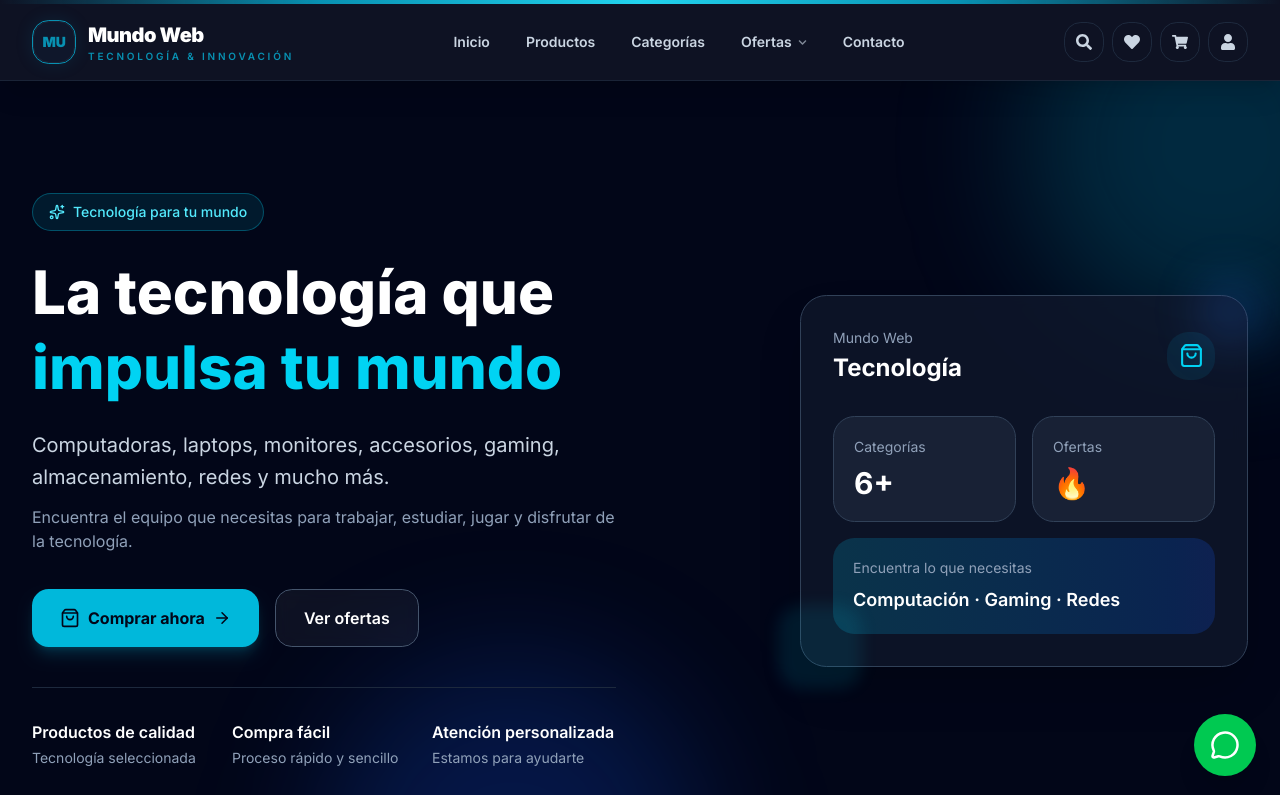
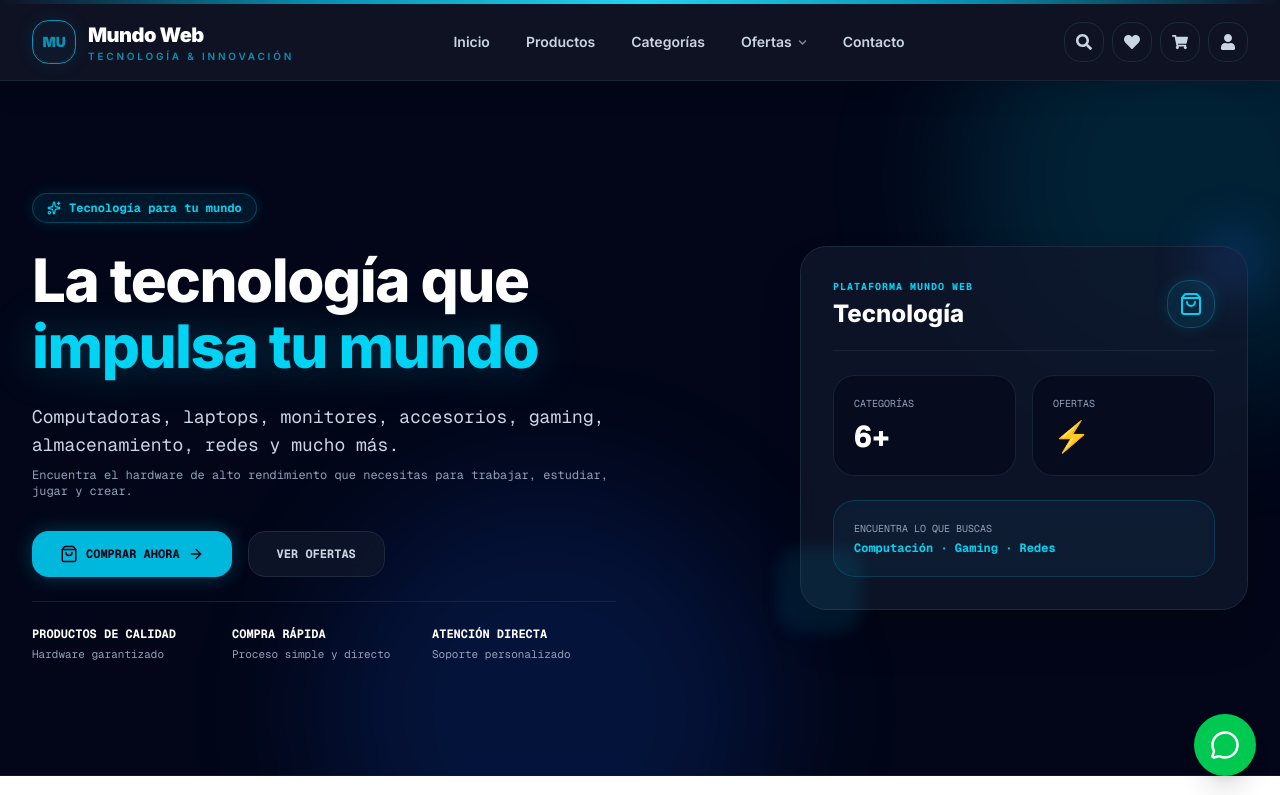
Before and after one commit to rossnelartigas-dot/mundo-web, a Next.js app: page / in a window 1280 px wide. Shown: the top 795 px of the page. Built offline with nearby package versions, Linux system fonts and the light colour scheme; no server answers; the database is empty.

Commit message:
Actualizar Hero.tsx

```diff
--- a/src/components/Hero.tsx
+++ b/src/components/Hero.tsx
@@ -3,41 +3,45 @@ import { ArrowRight, ShoppingBag, Sparkles } from "lucide-react";
 
 export default function Hero() {
   return (
-    <section className="relative overflow-hidden bg-slate-950 text-white">
-      {/* Fondo decorativo */}
-      <div className="absolute inset-0">
-        <div className="absolute -right-32 -top-32 h-96 w-96 rounded-full bg-cyan-500/20 blur-3xl" />
-        <div className="absolute -bottom-40 left-1/4 h-96 w-96 rounded-full bg-blue-600/20 blur-3xl" />
+    <section className="relative overflow-hidden bg-slate-950 text-slate-100 border-b border-slate-900">
+      {/* LUGES Y GLOW DE FONDO */}
+      <div className="absolute inset-0 pointer-events-none">
+        <div className="absolute -right-32 -top-32 h-[450px] w-[450px] rounded-full bg-cyan-500/15 blur-3xl" />
+        <div className="absolute -bottom-40 left-1/4 h-[450px] w-[450px] rounded-full bg-blue-600/15 blur-3xl" />
       </div>
 
       <div className="relative mx-auto max-w-7xl px-6 py-20 sm:py-24 lg:px-8 lg:py-28">
         <div className="grid items-center gap-12 lg:grid-cols-2">
-          {/* Contenido */}
-          <div className="max-w-3xl">
-            <div className="mb-6 inline-flex items-center gap-2 rounded-full border border-cyan-400/30 bg-cyan-400/10 px-4 py-2 text-sm font-medium text-cyan-300">
-              <Sparkles size={16} />
-              Tecnología para tu mundo
+
+          {/* COLUMNA IZQUIERDA: TEXTO Y BOTONES */}
+          <div className="max-w-3xl space-y-6">
+
+            {/* BADGE */}
+            <div className="inline-flex items-center gap-2 rounded-xl border border-cyan-500/30 bg-cyan-500/10 px-3.5 py-1.5 text-xs font-mono font-bold text-cyan-400 shadow-[0_0_15px_rgba(6,182,212,0.15)] backdrop-blur-md">
+              <Sparkles size={14} />
+              <span>Tecnología para tu mundo</span>
             </div>
 
-            <h1 className="text-4xl font-extrabold leading-tight sm:text-5xl lg:text-6xl">
-              La tecnología que
-              <span className="block text-cyan-400">
+            {/* TITULO PRINCIPAL */}
+            <h1 className="text-4xl font-extrabold tracking-tight text-white sm:text-5xl lg:text-6xl leading-[1.1]">
+              La tecnología que{" "}
+              <span className="block text-cyan-400 drop-shadow-[0_0_20px_rgba(6,182,212,0.3)]">
                 impulsa tu mundo
               </span>
             </h1>
 
-            <p className="mt-6 max-w-2xl text-lg leading-8 text-slate-300 sm:text-xl">
-              Computadoras, laptops, monitores, accesorios, gaming,
-              almacenamiento, redes y mucho más.
-            </p>
+            {/* DESCRIPCIÓN */}
+            <div className="space-y-2">
+              <p className="text-base font-mono text-slate-300 sm:text-lg">
+                Computadoras, laptops, monitores, accesorios, gaming, almacenamiento, redes y mucho más.
+              </p>
+              <p className="text-xs font-mono text-slate-400">
+                Encuentra el hardware de alto rendimiento que necesitas para trabajar, estudiar, jugar y crear.
+              </p>
+            </div>
 
-            <p className="mt-3 text-base text-slate-400">
-              Encuentra el equipo que necesitas para trabajar, estudiar,
-              jugar y disfrutar de la tecnología.
-            </p>
-
-            {/* Botones */}
-            <div className="mt-9 flex flex-col gap-4 sm:flex-row">
+            {/* BOTONES DE ACCIÓN */}
+            <div className="pt-2 flex flex-col gap-4 sm:flex-row">
               <Link
                 href="/productos"
                 className="
@@ -48,20 +52,22 @@ export default function Hero() {
                   rounded-xl
                   bg-cyan-500
                   px-7
-                  py-4
-                  text-base
+                  py-3.5
+                  text-xs
+                  font-mono
                   font-bold
                   text-slate-950
-                  shadow-lg
-                  shadow-cyan-500/20
-                  transition
+                  shadow-[0_0_20px_rgba(6,182,212,0.3)]
+                  transition-all
+                  duration-300
                   hover:bg-cyan-400
-                  hover:shadow-cyan-400/30
+                  hover:shadow-[0_0_25px_rgba(6,182,212,0.5)]
+                  active:scale-[0.98]
                 "
               >
-                <ShoppingBag size={20} />
-                Comprar ahora
-                <ArrowRight size={18} />
+                <ShoppingBag size={18} />
+                <span>COMPRAR AHORA</span>
+                <ArrowRight size={16} />
               </Link>
 
               <Link
@@ -73,109 +79,117 @@ export default function Hero() {
                   gap-2
                   rounded-xl
                   border
-                  border-slate-600
-                  bg-white/5
+                  border-slate-800
+                  bg-slate-900/80
                   px-7
-                  py-4
-                  text-base
-                  font-semibold
-                  text-white
-                  backdrop-blur
-                  transition
-                  hover:border-cyan-400
-                  hover:bg-white/10
-                  hover:text-cyan-300
+                  py-3.5
+                  text-xs
+                  font-mono
+                  font-bold
+                  text-slate-300
+                  backdrop-blur-md
+                  transition-all
+                  duration-300
+                  hover:border-cyan-500/50
+                  hover:text-cyan-400
+                  hover:bg-slate-900
+                  hover:shadow-[0_0_20px_rgba(6,182,212,0.15)]
+                  active:scale-[0.98]
                 "
               >
-                Ver ofertas
+                VER OFERTAS
               </Link>
             </div>
 
-            {/* Beneficios */}
-            <div className="mt-10 grid grid-cols-1 gap-4 border-t border-slate-800 pt-8 sm:grid-cols-3">
+            {/* BENEFICIOS / FEATURES */}
+            <div className="pt-6 grid grid-cols-1 gap-4 border-t border-slate-800/80 sm:grid-cols-3">
               <div>
-                <p className="font-semibold text-white">
-                  Productos de calidad
+                <p className="text-xs font-mono font-bold text-white">
+                  PRODUCTOS DE CALIDAD
                 </p>
-                <p className="mt-1 text-sm text-slate-400">
-                  Tecnología seleccionada
+                <p className="mt-1 text-[11px] font-mono text-slate-400">
+                  Hardware garantizado
                 </p>
               </div>
 
               <div>
-                <p className="font-semibold text-white">
-                  Compra fácil
+                <p className="text-xs font-mono font-bold text-white">
+                  COMPRA RÁPIDA
                 </p>
-                <p className="mt-1 text-sm text-slate-400">
-                  Proceso rápido y sencillo
+                <p className="mt-1 text-[11px] font-mono text-slate-400">
+                  Proceso simple y directo
                 </p>
               </div>
 
               <div>
-                <p className="font-semibold text-white">
-                  Atención personalizada
+                <p className="text-xs font-mono font-bold text-white">
+                  ATENCIÓN DIRECTA
                 </p>
-                <p className="mt-1 text-sm text-slate-400">
-                  Estamos para ayudarte
+                <p className="mt-1 text-[11px] font-mono text-slate-400">
+                  Soporte personalizado
                 </p>
               </div>
             </div>
+
           </div>
 
-          {/* Panel visual */}
+          {/* COLUMNA DERECHA: PANEL VISUAL CYBERPUNK */}
           <div className="hidden lg:flex lg:justify-end">
             <div className="relative w-full max-w-md">
-              <div className="rounded-3xl border border-slate-700 bg-slate-900/80 p-8 shadow-2xl backdrop-blur">
-                <div className="mb-8 flex items-center justify-between">
+              <div className="rounded-3xl border border-slate-800 bg-slate-900/80 p-8 shadow-2xl backdrop-blur-md space-y-6">
+
+                <div className="flex items-center justify-between border-b border-slate-800/80 pb-5">
                   <div>
-                    <p className="text-sm text-slate-400">
-                      Mundo Web
+                    <p className="text-[10px] font-mono font-bold uppercase tracking-widest text-cyan-400">
+                      Plataforma Mundo Web
                     </p>
-                    <h2 className="mt-1 text-2xl font-bold">
+                    <h2 className="mt-1 text-2xl font-extrabold text-white">
                       Tecnología
                     </h2>
                   </div>
 
-                  <div className="flex h-12 w-12 items-center justify-center rounded-2xl bg-cyan-500/10 text-cyan-400">
-                    <ShoppingBag size={25} />
+                  <div className="flex h-12 w-12 items-center justify-center rounded-2xl bg-cyan-500/10 border border-cyan-500/30 text-cyan-400 shadow-[0_0_15px_rgba(6,182,212,0.15)]">
+                    <ShoppingBag size={24} />
                   </div>
                 </div>
 
                 <div className="grid grid-cols-2 gap-4">
-                  <div className="rounded-2xl border border-slate-700 bg-slate-800/70 p-5">
-                    <p className="text-sm text-slate-400">
+                  <div className="rounded-2xl border border-slate-800/80 bg-slate-950/60 p-5 backdrop-blur-md">
+                    <p className="text-[10px] font-mono uppercase text-slate-400">
                       Categorías
                     </p>
-                    <p className="mt-2 text-3xl font-bold text-white">
+                    <p className="mt-2 text-3xl font-extrabold font-mono text-white">
                       6+
                     </p>
                   </div>
 
-                  <div className="rounded-2xl border border-slate-700 bg-slate-800/70 p-5">
-                    <p className="text-sm text-slate-400">
+                  <div className="rounded-2xl border border-slate-800/80 bg-slate-950/60 p-5 backdrop-blur-md">
+                    <p className="text-[10px] font-mono uppercase text-slate-400">
                       Ofertas
                     </p>
-                    <p className="mt-2 text-3xl font-bold text-cyan-400">
-                      🔥
+                    <p className="mt-2 text-3xl font-extrabold font-mono text-cyan-400">
+                      ⚡
                     </p>
                   </div>
                 </div>
 
-                <div className="mt-4 rounded-2xl bg-gradient-to-r from-cyan-500/20 to-blue-600/20 p-5">
-                  <p className="text-sm text-slate-400">
-                    Encuentra lo que necesitas
+                <div className="rounded-2xl border border-cyan-500/20 bg-cyan-500/5 p-5 backdrop-blur-md space-y-1">
+                  <p className="text-[10px] font-mono uppercase text-slate-400">
+                    Encuentra lo que buscas
                   </p>
-                  <p className="mt-2 text-lg font-semibold">
+                  <p className="text-xs font-mono font-bold text-cyan-400">
                     Computación · Gaming · Redes
                   </p>
                 </div>
+
               </div>
 
-              {/* Elemento decorativo */}
-              <div className="absolute -bottom-5 -left-5 h-20 w-20 rounded-2xl border border-cyan-400/20 bg-cyan-400/10 blur-sm" />
-              <div className="absolute -right-4 -top-4 h-16 w-16 rounded-full bg-blue-500/20 blur-xl" />
+              {/* ELEMENTOS DECORATIVOS SECUNDARIOS */}
+              <div className="absolute -bottom-5 -left-5 h-20 w-20 rounded-2xl border border-cyan-500/30 bg-cyan-500/10 blur-sm pointer-events-none" />
+              <div className="absolute -right-4 -top-4 h-16 w-16 rounded-full bg-blue-500/20 blur-xl pointer-events-none" />
             </div>
           </div>
+
         </div>
       </div>
     </section>
```
